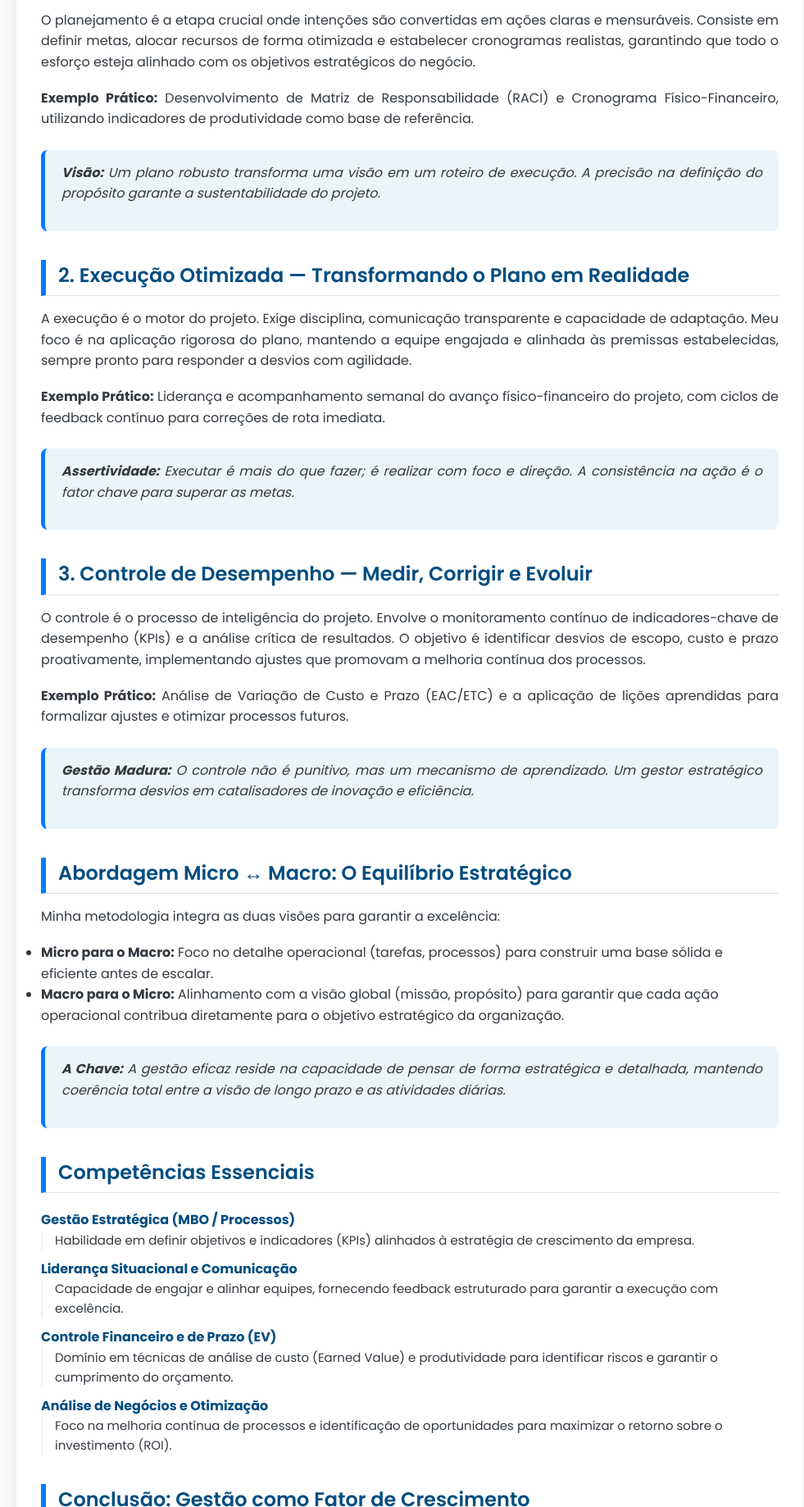
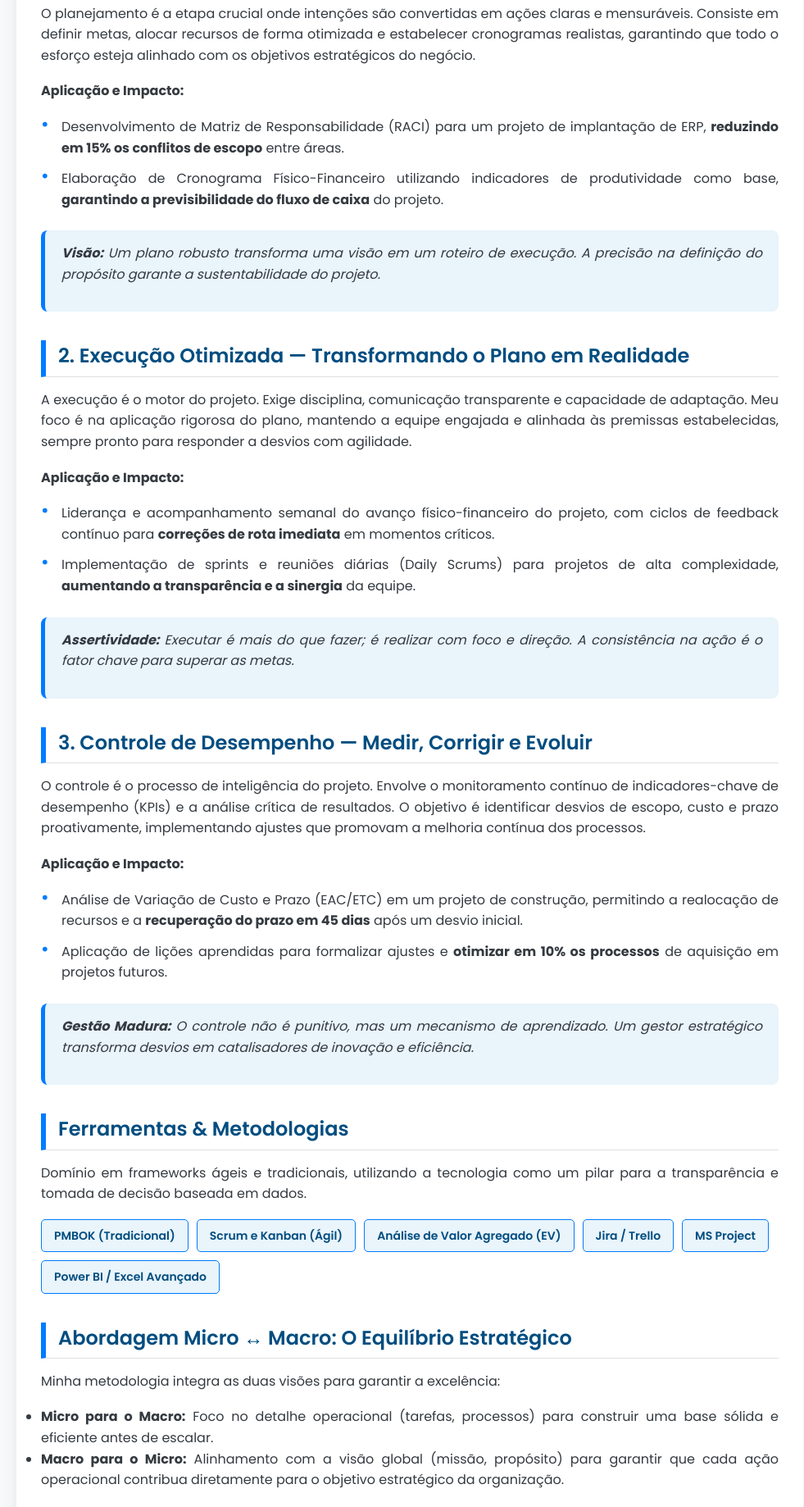
Before and after one commit to SilvanioSG/Gestao_estrategica_de_negocios_e_Projetos, a plain HTML site: page index.html in a window 1280 px wide. Shown: the part 474-2312 px from the top of the page at 82% size, without its empty margins (140-1121 px from the left). Drawn offline with Linux system fonts and the light colour scheme.

Commit message:
Update index.html

```diff
--- a/index.html
+++ b/index.html
@@ -61,11 +61,17 @@
         .header-text .role {
             font-size: 18px;
             font-weight: 400;
-            margin-bottom: 15px;
+            margin-bottom: 10px;
             opacity: 0.95;
         }
 
-        .header-text a {
+        /* Estilo para a linha de contato */
+        .header-contact {
+            margin-top: 5px;
+            font-size: 14px;
+        }
+
+        .header-contact a {
             color: var(--cor-clara);
             text-decoration: none;
             font-size: 14px;
@@ -112,11 +118,36 @@
             border-bottom: 1px solid #e0e0e0;
         }
 
-        /* Parágrafos */
-        .main-content p {
+        /* Parágrafos e Listas de Conteúdo Principal */
+        .main-content p, .main-content ul {
             text-align: justify;
             margin-bottom: 18px;
             font-size: 16px;
+        }
+
+        /* Lista de exemplos práticos: Substitui o foguete por um círculo mais formal */
+        .example-list {
+            list-style-type: none; /* Remove o default */
+            padding-left: 0;
+            margin-top: 10px;
+            margin-bottom: 25px;
+        }
+
+        .example-list li {
+            position: relative;
+            padding-left: 25px; /* Espaço para o novo marcador */
+            margin-bottom: 12px;
+        }
+
+        .example-list li::before {
+            content: '•'; /* Marcador formal (círculo) */
+            position: absolute;
+            left: 0;
+            top: 0;
+            color: var(--cor-secundaria); /* Cor do marcador */
+            font-size: 1.2em;
+            line-height: 1;
+            font-weight: 700;
         }
 
         /* LISTAS DE DESCRIÇÃO (Competências) */
@@ -139,6 +170,25 @@
             font-size: 15px;
         }
 
+        /* Lista de Ferramentas (Nova Seção) */
+        .tools-list {
+            display: flex;
+            flex-wrap: wrap;
+            list-style: none;
+            padding: 0;
+            gap: 10px;
+            margin-bottom: 30px;
+        }
+
+        .tools-list li {
+            background-color: var(--cor-destaque-fundo);
+            color: var(--cor-primaria);
+            padding: 8px 15px;
+            border-radius: 5px;
+            font-size: 14px;
+            font-weight: 600;
+            border: 1px solid var(--cor-secundaria);
+        }
 
         /* Destaques (Highlights) */
         .highlight-box {
@@ -152,12 +202,22 @@
 
         /* RODAPÉ */
         .footer {
-            background-color: #1a1a1a;
-            color: #ccc;
+            background-color: var(--cor-primaria);
+            color: var(--cor-clara);
             text-align: center;
             padding: 20px;
             font-size: 13px;
             margin-top: 50px;
+        }
+
+        .footer a {
+            color: var(--cor-clara);
+            text-decoration: none;
+            font-weight: 600;
+        }
+
+        .footer a:hover {
+            text-decoration: underline;
         }
 
         /* RESPONSIVIDADE */
@@ -184,7 +244,7 @@
                 font-size: 16px;
             }
 
-            .header-text a {
+            .header-contact a {
                 display: block;
                 margin-bottom: 5px;
                 margin-right: 0;
@@ -200,7 +260,7 @@
                 padding-left: 10px;
             }
 
-            .main-content p, .main-content ul, .highlight-box p {
+            .main-content p, .main-content ul, .highlight-box p, .tools-list li {
                 font-size: 15px;
             }
         }
@@ -211,7 +271,7 @@
         <div class="header-text">
             <h1>Silvanio Gois</h1>
             <p class="role">Gestão Estratégica de Negócios e Projetos</p>
-            <p>
+            <p class="header-contact">
                 <a href="mailto:sg@silvaniogois.com.br">sg@silvaniogois.com.br</a> |
                 <a href="https://www.silvaniogois.com.br" target="_blank">Site Profissional</a>
             </p>
@@ -228,7 +288,11 @@
 
         <h2 class="section-title">1. Planejamento Estratégico — A Fundação do Sucesso</h2>
         <p>O planejamento é a etapa crucial onde intenções são convertidas em ações claras e mensuráveis. Consiste em definir metas, alocar recursos de forma otimizada e estabelecer cronogramas realistas, garantindo que todo o esforço esteja alinhado com os objetivos estratégicos do negócio.</p>
-        <p><strong>Exemplo Prático:</strong> Desenvolvimento de Matriz de Responsabilidade (RACI) e Cronograma Físico-Financeiro, utilizando indicadores de produtividade como base de referência.</p>
+        <p><strong>Aplicação e Impacto:</strong></p>
+        <ul class="example-list">
+            <li>Desenvolvimento de Matriz de Responsabilidade (RACI) para um projeto de implantação de ERP, <strong>reduzindo em 15% os conflitos de escopo</strong> entre áreas.</li>
+            <li>Elaboração de Cronograma Físico-Financeiro utilizando indicadores de produtividade como base, <strong>garantindo a previsibilidade do fluxo de caixa</strong> do projeto.</li>
+        </ul>
 
         <div class="highlight-box">
             <p><strong>Visão:</strong> Um plano robusto transforma uma visão em um roteiro de execução. A precisão na definição do propósito garante a sustentabilidade do projeto.</p>
@@ -236,7 +300,11 @@
 
         <h2 class="section-title">2. Execução Otimizada — Transformando o Plano em Realidade</h2>
         <p>A execução é o motor do projeto. Exige disciplina, comunicação transparente e capacidade de adaptação. Meu foco é na aplicação rigorosa do plano, mantendo a equipe engajada e alinhada às premissas estabelecidas, sempre pronto para responder a desvios com agilidade.</p>
-        <p><strong>Exemplo Prático:</strong> Liderança e acompanhamento semanal do avanço físico-financeiro do projeto, com ciclos de feedback contínuo para correções de rota imediata.</p>
+        <p><strong>Aplicação e Impacto:</strong></p>
+        <ul class="example-list">
+            <li>Liderança e acompanhamento semanal do avanço físico-financeiro do projeto, com ciclos de feedback contínuo para <strong>correções de rota imediata</strong> em momentos críticos.</li>
+            <li>Implementação de sprints e reuniões diárias (Daily Scrums) para projetos de alta complexidade, <strong>aumentando a transparência e a sinergia</strong> da equipe.</li>
+        </ul>
 
         <div class="highlight-box">
             <p><strong>Assertividade:</strong> Executar é mais do que fazer; é realizar com foco e direção. A consistência na ação é o fator chave para superar as metas.</p>
@@ -244,11 +312,26 @@
 
         <h2 class="section-title">3. Controle de Desempenho — Medir, Corrigir e Evoluir</h2>
         <p>O controle é o processo de inteligência do projeto. Envolve o monitoramento contínuo de indicadores-chave de desempenho (KPIs) e a análise crítica de resultados. O objetivo é identificar desvios de escopo, custo e prazo proativamente, implementando ajustes que promovam a melhoria contínua dos processos.</p>
-        <p><strong>Exemplo Prático:</strong> Análise de Variação de Custo e Prazo (EAC/ETC) e a aplicação de lições aprendidas para formalizar ajustes e otimizar processos futuros.</p>
+        <p><strong>Aplicação e Impacto:</strong></p>
+        <ul class="example-list">
+            <li>Análise de Variação de Custo e Prazo (EAC/ETC) em um projeto de construção, permitindo a realocação de recursos e a <strong>recuperação do prazo em 45 dias</strong> após um desvio inicial.</li>
+            <li>Aplicação de lições aprendidas para formalizar ajustes e <strong>otimizar em 10% os processos</strong> de aquisição em projetos futuros.</li>
+        </ul>
 
         <div class="highlight-box">
             <p><strong>Gestão Madura:</strong> O controle não é punitivo, mas um mecanismo de aprendizado. Um gestor estratégico transforma desvios em catalisadores de inovação e eficiência.</p>
         </div>
+
+        <h2 class="section-title">Ferramentas & Metodologias</h2>
+        <p>Domínio em frameworks ágeis e tradicionais, utilizando a tecnologia como um pilar para a transparência e tomada de decisão baseada em dados.</p>
+        <ul class="tools-list">
+            <li>PMBOK (Tradicional)</li>
+            <li>Scrum e Kanban (Ágil)</li>
+            <li>Análise de Valor Agregado (EV)</li>
+            <li>Jira / Trello</li>
+            <li>MS Project</li>
+            <li>Power BI / Excel Avançado</li>
+        </ul>
 
         <h2 class="section-title">Abordagem Micro ↔ Macro: O Equilíbrio Estratégico</h2>
         <p>Minha metodologia integra as duas visões para garantir a excelência:</p>
@@ -257,14 +340,12 @@
                 <li><strong>Macro para o Micro:</strong> Alinhamento com a visão global (missão, propósito) para garantir que cada ação operacional contribua diretamente para o objetivo estratégico da organização.</li>
             </ul>
 
-
         <div class="highlight-box">
             <p><strong>A Chave:</strong> A gestão eficaz reside na capacidade de pensar de forma estratégica e detalhada, mantendo coerência total entre a visão de longo prazo e as atividades diárias.</p>
         </div>
 
         <h2 class="section-title">Competências Essenciais</h2>
-
-        <dl class="competence-list">
+                <dl class="competence-list">
             <dt>Gestão Estratégica (MBO / Processos)</dt>
             <dd>Habilidade em definir objetivos e indicadores (KPIs) alinhados à estratégia de crescimento da empresa.</dd>
 
@@ -278,8 +359,8 @@
             <dd>Foco na melhoria contínua de processos e identificação de oportunidades para maximizar o retorno sobre o investimento (ROI).</dd>
         </dl>
 
-        <h2 class="section-title">Conclusão: Gestão como Fator de Crescimento</h2>
-        <p>Gestão é um ciclo contínuo de aprimoramento que exige clareza, disciplina e visão estratégica. A minha expertise reside em aplicar as metodologias de Planejar, Executar e Controlar, utilizando a perspectiva Micro ↔ Macro, para garantir entregas de valor, otimização de recursos e o alinhamento total dos projetos com os objetivos de crescimento do seu negócio.</p>
+        <h2 class="section-title">Proposta de Valor: Gestão como Fator de Crescimento</h2>
+        <p>Gestão é um ciclo contínuo de aprimoramento que exige clareza, disciplina e visão estratégica. A minha expertise reside em aplicar as metodologias de Planejar, Executar e Controlar, utilizando a perspectiva Micro ↔ Macro, para <strong>garantir entregas de valor, otimizar recursos</strong> e <strong>alinhar totalmente seus projetos</strong> com os objetivos de crescimento do seu negócio.</p>
 
         <p style="text-align: center; margin-top: 30px; font-weight: 600; font-size: 18px;">
             <cite>“Gestão é a arte de transformar visões estratégicas em resultados tangíveis.”</cite>
```
